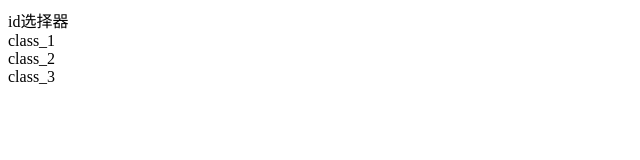
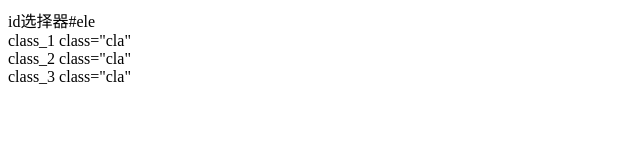
Before and after one commit to VigorDP/JF, a plain HTML site: page index.html in a window 1280 px wide. Shown: the whole page, without its empty margins (0-640 px from the left). Drawn offline with Linux system fonts and the light colour scheme.

Commit message:
add test.png

```diff
--- a/index.html
+++ b/index.html
@@ -6,9 +6,9 @@
 	<script src="core.js" type="text/javascript" charset="utf-8" async defer></script>
 </head>
 <body>
-	<div id="ele">id选择器</div>
-	<div class="cla">class_1</div>
-	<div class="cla">class_2</div>
-	<div class="cla">class_3</div>
+	<div id="ele">id选择器#ele</div>
+	<div class="cla">class_1   class="cla"</div>
+	<div class="cla">class_2   class="cla"</div>
+	<div class="cla">class_3   class="cla"</div>
 </body>
 </html>
```
Also changed, not shown: 1.js (deleted), test.png (added).
